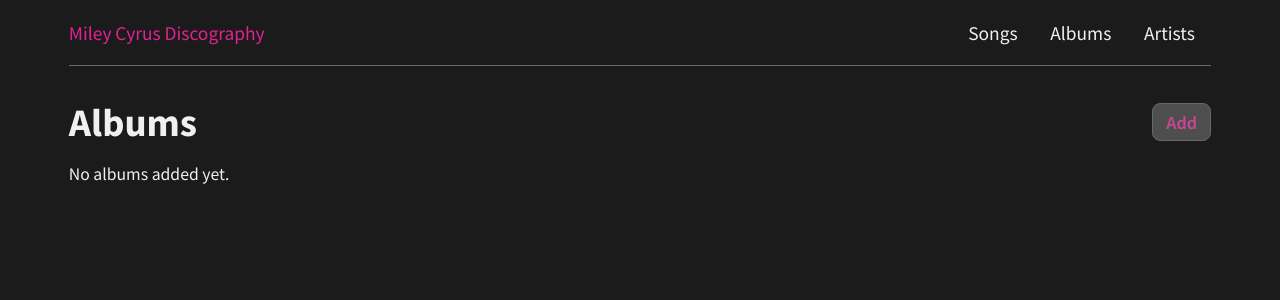
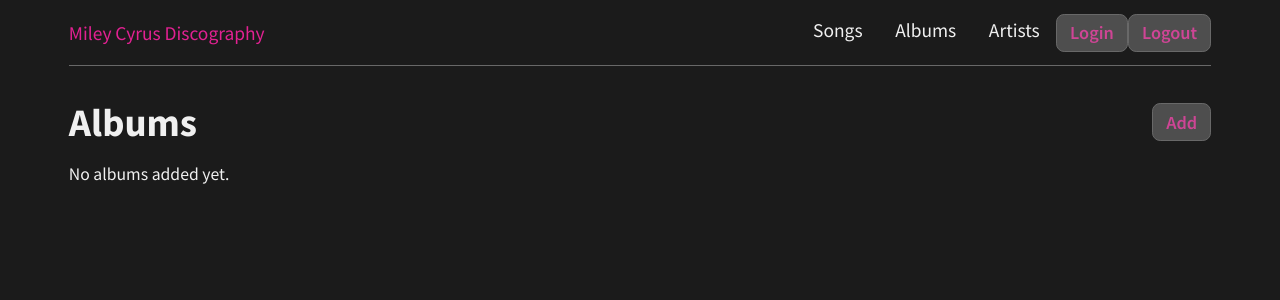
Before and after one commit to cammarb/miley-discography, a Flask app: page /albums in a window 1280 px wide. Shown: the top 300 px of the page. Run offline with Flask 2, Linux system fonts and the light colour scheme; data that the repository does not hold is empty.

Commit message:
add login/logout btns

```diff
--- a/app/templates/base.html
+++ b/app/templates/base.html
@@ -30,6 +30,12 @@
                 <a id="menu-item" href="/songs">Songs</a>
                 <a id="menu-item" href="/albums">Albums</a>
                 <a id="menu-item" href="/artists">Artists</a>
+                <a id="account-item" href="/login">
+                    <button class="btn">Login</button>
+                </a>
+                <a id="account-item" href="/login">
+                    <button class="btn">Logout</button>
+                </a>
             </div>
         </nav>
         {% endblock %}
```
